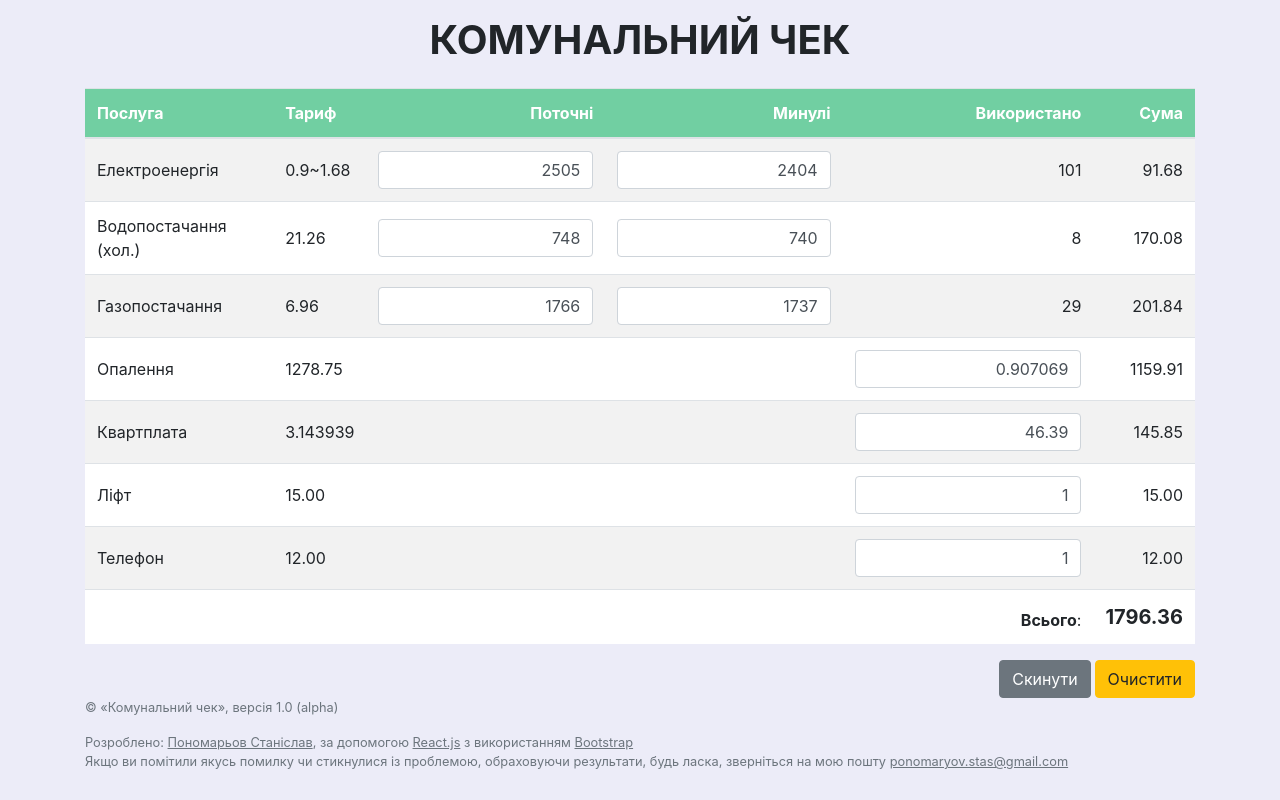
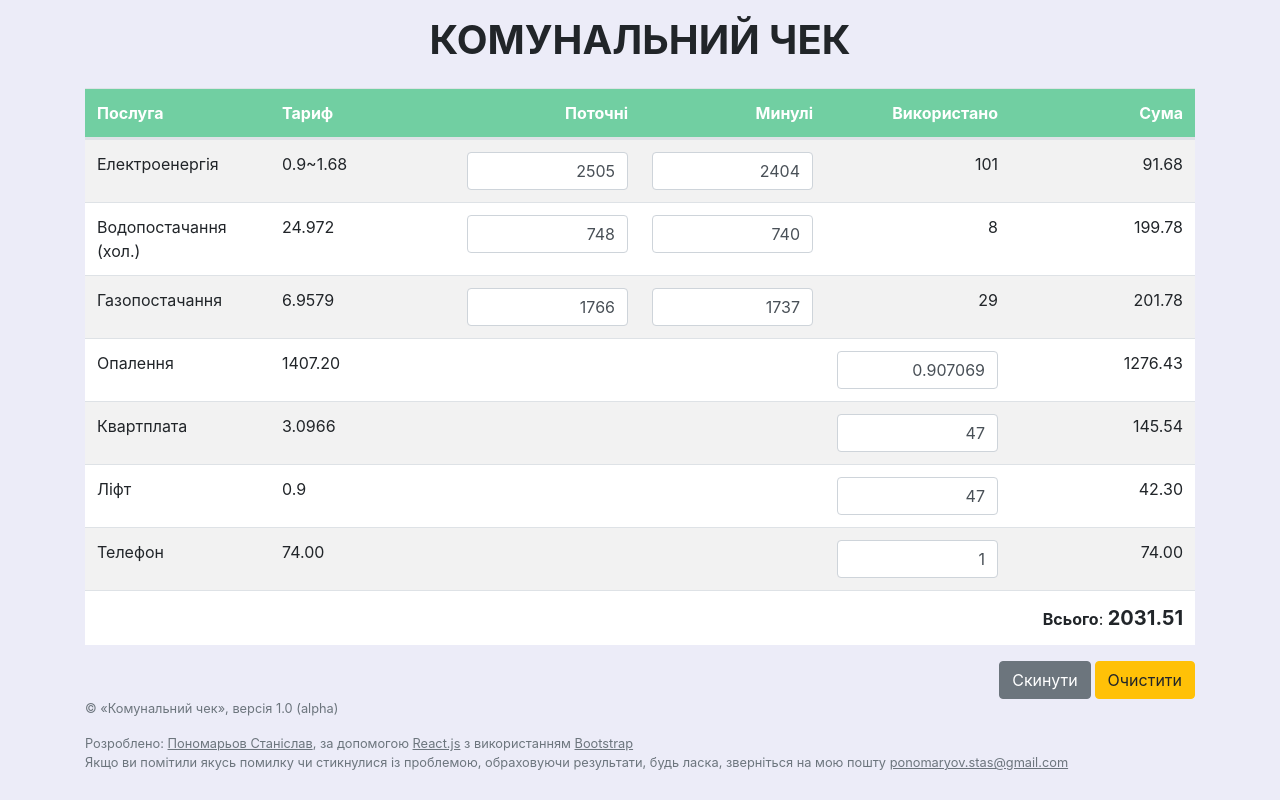
Before and after one commit to 1cbitrixalexdev/utilities, a React (Create React App) app: page / in a window 1280 px wide. Built offline with nearby package versions, Linux system fonts and the light colour scheme.

Commit message:
- додано розміри колонок таблиці - нові тарифи (станом на вересень 2018)

```diff
--- a/src/components/Table/Row/index.js
+++ b/src/components/Table/Row/index.js
@@ -33,13 +33,13 @@ export default class Row extends Component {
                 className="form-control text-right"
             /> : tableData.used();
         return (
-            <tr>
-                <td>{row.service}</td>
-                <td title="Клікніть для редагування">{row.price %1 === 0 ? row.price.toFixed(2) : row.price}</td>
-                <td>{cellCurrent}</td>
-                <td>{cellPrevious}</td>
-                <td>{cellUsed}</td>
-                <td>{tableData.rowTotal()}</td>
+            <tr className="d-flex">
+                <td className="col-2">{row.service}</td>
+                <td className="col-2" title="Клікніть для редагування">{row.price %1 === 0 ? row.price.toFixed(2) : row.price}</td>
+                <td className="col-2">{cellCurrent}</td>
+                <td className="col-2">{cellPrevious}</td>
+                <td className="col-2">{cellUsed}</td>
+                <td className="col-2">{tableData.rowTotal()}</td>
             </tr>
         )
     }
--- a/src/components/Table/index.js
+++ b/src/components/Table/index.js
@@ -55,14 +55,14 @@ export default class Table extends Component {
     render() {
         const tableHeaders = Object.keys(this.props.tableConfig.tableHeaders).map((key, index) => {
             const myItem = this.props.tableConfig.tableHeaders[key];
-            return <th key={index}>{myItem}</th>
+            return <th className="col-2" key={index}>{myItem}</th>
         });
         const rows = this.props.tableData.map((row, i) => <Row key={i} row={row} tableData={this.state.tableData[i]} dataNum={i} followChanges={this.handleChange}/>);
         return (
             <div id="dataSheet" className="table-responsive">
                 <table className="table table-striped">
                     <thead>
-                    <tr>
+                    <tr className="d-flex">
                         {tableHeaders}
                     </tr>
                     </thead>
@@ -70,9 +70,8 @@ export default class Table extends Component {
                     {rows}
                     </tbody>
                     <tfoot>
-                    <tr>
-                        <td colSpan="5" className="text-right"><b>Всього</b>:</td>
-                        <td>{this.countTotal()}</td>
+                    <tr className="d-flex">
+                        <td className="col-12 text-right"><b>Всього</b>: <span>{this.countTotal()}</span></td>
                     </tr>
                     </tfoot>
                 </table>
--- a/src/components/Table/styles.css
+++ b/src/components/Table/styles.css
@@ -7,7 +7,7 @@ table th:nth-child(n+3) {
 table tfoot td:nth-child(1) {
     vertical-align: bottom;
 }
-table tfoot td:nth-child(2) {
+table tfoot td:last-child span {
     font-size: 1.25rem;
     font-weight: bold;
 }
--- a/src/tableData.js
+++ b/src/tableData.js
@@ -24,7 +24,7 @@ export default [
     {
         id: "water",
         service: "Водопостачання (хол.)",
-        price: "21.26",
+        price: "24.972",
         current: 748,
         previous: 740,
         used() {
@@ -37,7 +37,7 @@ export default [
     {
         id: "gas",
         service: "Газопостачання",
-        price: "6.96",
+        price: "6.9579",
         current: 1766,
         previous: 1737,
         used() {
@@ -50,7 +50,7 @@ export default [
     {
         id: "heating",
         service: "Опалення",
-        price: "1278.75",
+        price: "1407.20",
         current: "",
         previous: "",
         used: 0.907069,
@@ -61,10 +61,10 @@ export default [
     {
         id: "rent",
         service: "Квартплата",
-        price: "3.143939",
+        price: "3.0966",
         current: "",
         previous: "",
-        used: 46.39,
+        used: 47,
         rowTotal() {
             return ((this.used > 0) && (this.price > 0)) ? (this.used * this.price).toFixed(2) : 0.00
         }
@@ -72,10 +72,10 @@ export default [
     {
         id: "elevator",
         service: "Ліфт",
-        price: 15.00,
+        price: 0.90,
         current: "",
         previous: "",
-        used: 1,
+        used: 47,
         rowTotal() {
             return ((this.used > 0) && (this.price > 0)) ? (this.used * this.price).toFixed(2) : 0.00
         }
@@ -83,7 +83,7 @@ export default [
     {
         id: "phone",
         service: "Телефон",
-        price: 12.00,
+        price: 74.00,
         current: "",
         previous: "",
         used: 1,
```
